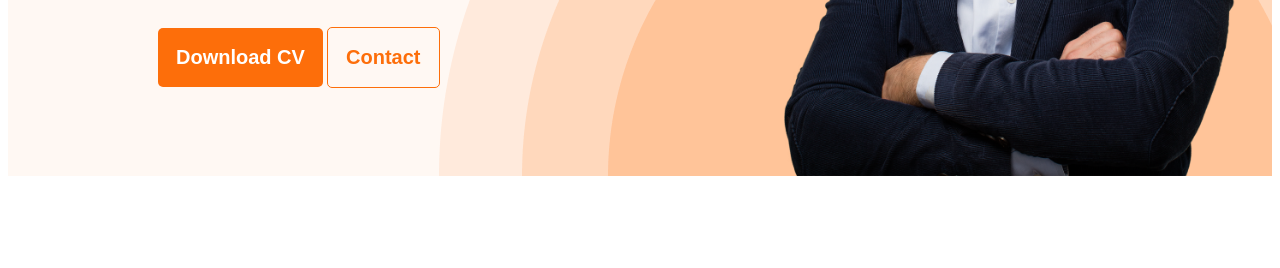
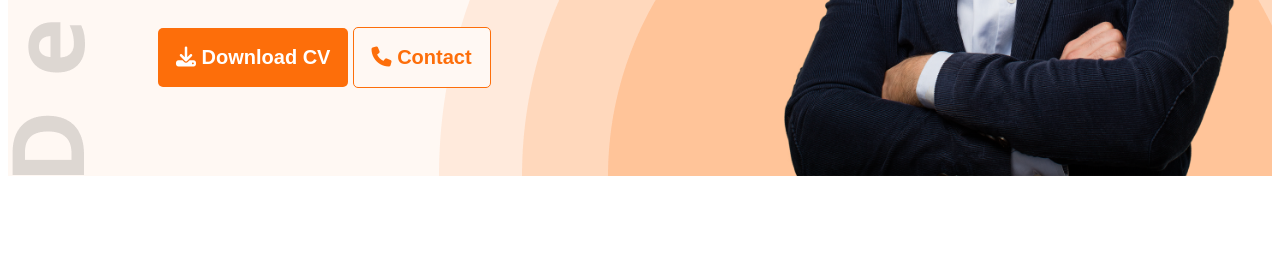
Before and after one commit to DipuBarua/webDeveloper-protfolio, a plain HTML site: page index.html in a window 1280 px wide. Shown: the part 532-800 px from the top of the page. Drawn offline with nearby package versions, Linux system fonts and the light colour scheme.

Commit message:
updated icon

```diff
--- a/index.html
+++ b/index.html
@@ -9,6 +9,8 @@
     <link rel="preconnect" href="https://fonts.googleapis.com">
     <link rel="preconnect" href="https://fonts.gstatic.com" crossorigin>
     <link href="https://fonts.googleapis.com/css2?family=Open+Sans:wght@400;700;800&display=swap" rel="stylesheet">
+
+    <script src="https://kit.fontawesome.com/84dd0e1ce2.js" crossorigin="anonymous"></script>
 
     <link rel="stylesheet" href="styles/style.css">
 </head>
@@ -33,8 +35,8 @@
                 <h2 class="banner-greeting">Hi, I am</h2>
                 <h1 class="banner-title">Mary Hardy</h1>
                 <p class="banner-description">Shot what able cold new see hold.Friendly as an betrayed formerly he. Morning because as to society behaved moments.</p>
-                <button class="primary-btn">Download CV</button>
-                <button class="contact-btn">Contact</button>
+                <button class="primary-btn"><i class="fa-solid fa-download"></i> Download CV</button>
+                <button class="contact-btn"><i class="fa-solid fa-phone"></i> Contact</button>
             </div>
             <img class="banner-image" src="images/hardy.png" alt="">
         </div>
@@ -133,7 +135,7 @@
             </div>
         </section>
         <div class="download-cv-btn">
-            <button class="primary-btn">Download Cv</button>
+            <button class="primary-btn"><i class="fa-solid fa-download"></i> Download Cv</button>
         </div>
     </main>
     <footer>
--- a/styles/style.css
+++ b/styles/style.css
@@ -89,9 +89,9 @@ nav {
 
 header {
     background-color: #FFF8F3;
-    background-image: url("../images/header_bg.png");
+    background-image: url("../images/header_bg.png"), url('../images/developer.png');
     background-repeat: no-repeat;
-    background-position: bottom right;
+    background-position: bottom right, bottom left;
 }
 
 
```
